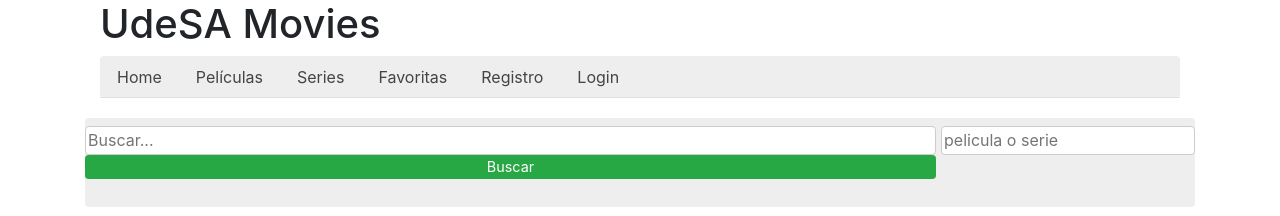
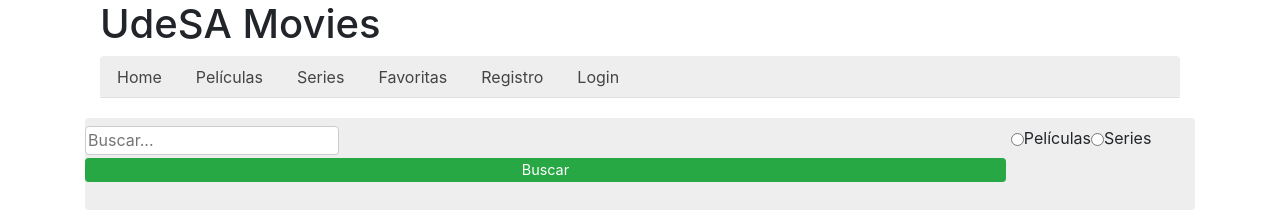
Before and after one commit to mcristobal-eng/ManuelCristobal_JuanGarriga_BenjaminBechara, a React (Create React App) app: page / in a window 1280 px wide. Shown: the top 216 px of the page. Built offline with nearby package versions, Linux system fonts and the light colour scheme; no server answers.

Commit message:
Terminé de configurar el boton de pelicula y serie, el cargar más

```diff
--- a/src/components/Buscador/Buscador.js
+++ b/src/components/Buscador/Buscador.js
@@ -29,7 +29,7 @@ class Buscador extends Component {
             <nav>
                 <form className="search-form" onSubmit={(event) => this.evitarSubmit(event)}>
 
-
+                    <div>
                         <input
                             type="text"
                             placeholder="Buscar..."
@@ -37,12 +37,30 @@ class Buscador extends Component {
                             onChange={(event) => this.controlarlaQuery(event)}
                         />
 
+                    </div>
+                    <div>
                         <input
-                        type="text"
-                        placeholder="pelicula o serie"
-                        value={this.state.tipo}
+                            type="radio"
+                            name="peli"
+                            id="movie"
+                            placeholder="pelicula"
+                            value="pelicula"
                             onChange={(event) => this.controlarTipo(event)}
+
                         />
+                        <label htmlFor="movie">Películas</label>
+                        <input
+                            type="radio"
+                            name="peli"
+                            id="serie"
+                            placeholder="serie"
+                            value="serie"
+                            onChange={(event) => this.controlarTipo(event)}
+
+                        />
+                         <label htmlFor="movie">Series</label>
+
+                    </div>
 
 
                     <Link
--- a/src/screen/Favoritos/Favoritos.js
+++ b/src/screen/Favoritos/Favoritos.js
@@ -11,6 +11,7 @@ class Favoritos extends Component {
         };
 
     }
+
     componentDidMount() {
         let favoritosPelis = localStorage.getItem('favoritosPelis')
         if (favoritosPelis != null) {
@@ -30,6 +31,7 @@ class Favoritos extends Component {
 
             });
         }
+
 
         let favoritosSeries = localStorage.getItem('favoritosSeries')
         if (favoritosSeries != null) {
--- a/src/screen/Movies/Movies.js
+++ b/src/screen/Movies/Movies.js
@@ -8,7 +8,8 @@ class Movies extends Component {
     constructor(props) {
         super(props)
         this.state = {
-            peliculas: []
+            peliculas: [],
+            pagina: 1
 
         };
     }
@@ -24,6 +25,22 @@ class Movies extends Component {
 
             .catch(error => console.log(error));
     }
+    cargarMas() {
+        let paginaSiguiente = this.state.pagina + 1;
+
+        fetch('https://api.themoviedb.org/3/movie/now_playing?api_key=cae07da6b0c1e31fafaea6dc83a1d696&page=' + paginaSiguiente)
+            .then(response => response.json())
+            .then(data => {
+                this.setState({
+                    peliculas: this.state.peliculas.concat(data.results),
+                    pagina: paginaSiguiente
+                });
+            })
+            .catch(error => console.log(error));
+    }
+
+
+
 
     render() {
         console.log(this.state);
@@ -32,10 +49,12 @@ class Movies extends Component {
 
                 <h2 className="alert alert-primary">Todas las Peliculas </h2>
                 <form className="filter-form px-0 mb-3" action="" method="get">
-                        <input type="text" name="filter" id="" placeholder="Buscar dentro de la lista"/>
-                    </form>
+                    <input type="text" name="filter" id="" placeholder="Buscar dentro de la lista" />
+                </form>
 
-                    <button className="btn btn-info">Cargar más</button>
+                <button className="btn btn-info" onClick={() => this.cargarMas()}>
+                    Cargar más
+                </button>
                 <section className="cards">
 
 
--- a/src/screen/Series/Series.js
+++ b/src/screen/Series/Series.js
@@ -7,10 +7,12 @@ class Series extends Component {
     constructor(props) {
         super(props)
         this.state = {
-            series: []
+            series: [],
+            pagina: 1
 
         };
     }
+
     componentDidMount() {
 
         fetch('https://api.themoviedb.org/3/tv/on_the_air?api_key=cae07da6b0c1e31fafaea6dc83a1d696')
@@ -24,6 +26,21 @@ class Series extends Component {
             .catch(error => console.log(error));
     }
 
+    cargarMas() {
+
+        let paginaSiguiente = this.state.pagina + 1;
+
+        fetch('https://api.themoviedb.org/3/tv/on_the_air?api_key=cae07da6b0c1e31fafaea6dc83a1d696&page=' + paginaSiguiente)
+            .then(response => response.json())
+            .then(data => {
+                this.setState({
+                    series: this.state.series.concat(data.results),
+                    pagina: paginaSiguiente
+                });
+            })
+            .catch(error => console.log(error));
+    }
+
     render() {
         console.log(this.state);
         return (
@@ -31,10 +48,12 @@ class Series extends Component {
 
                 <h2 className="alert alert-primary">Todas las Series </h2>
                 <form className="filter-form px-0 mb-3" action="" method="get">
-                        <input type="text" name="filter" id="" placeholder="Buscar dentro de la lista"/>
-                    </form>
+                    <input type="text" name="filter" id="" placeholder="Buscar dentro de la lista" />
+                </form>
 
-                    <button className="btn btn-info">Cargar más</button>
+                <button className="btn btn-info" onClick={() => this.cargarMas()}>
+                    Cargar más
+                </button>
                 <section className="row cards" id="single-card-tv">
 
 
@@ -44,6 +63,7 @@ class Series extends Component {
                                 <Card
                                     key={pelicula.id}
                                     id={pelicula.id}
+                                    tipo = "serie"
                                     nombre={pelicula.name}
                                     foto={"https://image.tmdb.org/t/p/w342" + pelicula.poster_path}
                                     descripcion={pelicula.overview}
```
Also changed, not shown: src/screen/Cookies/Cookies.js (deleted, +0 -9 lines). Lines whose indentation alone changed are shown as unchanged.
